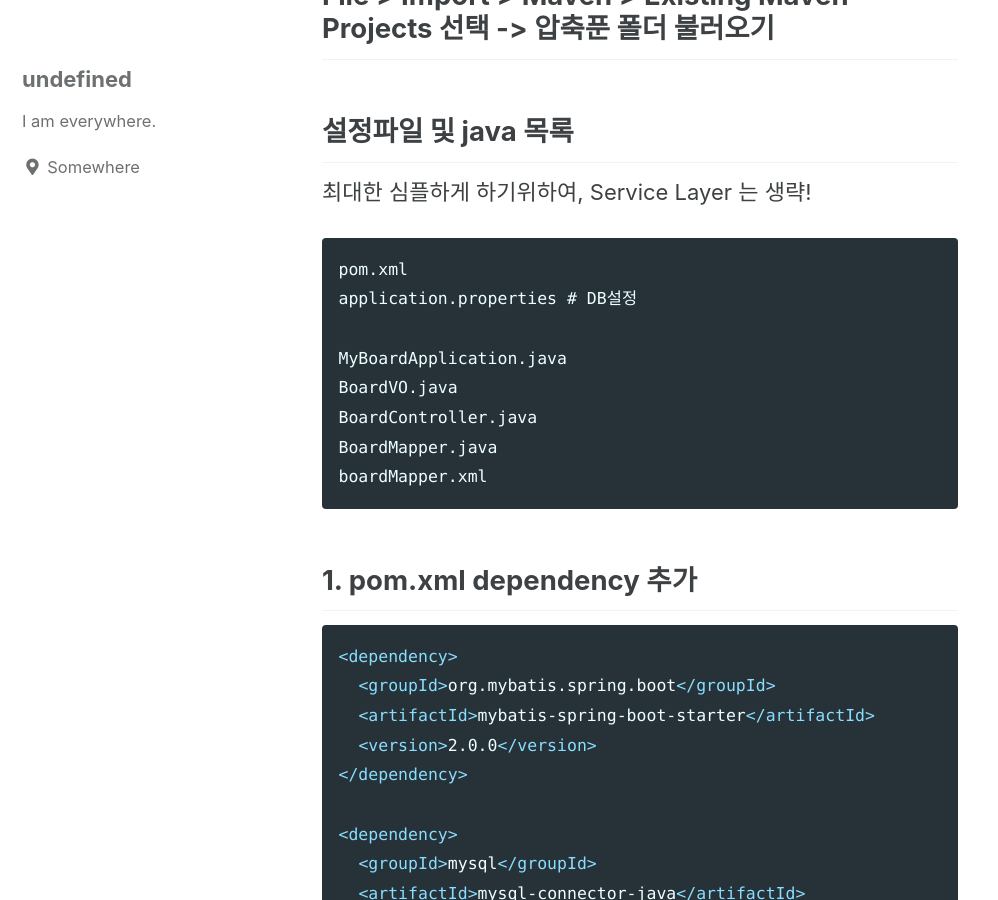
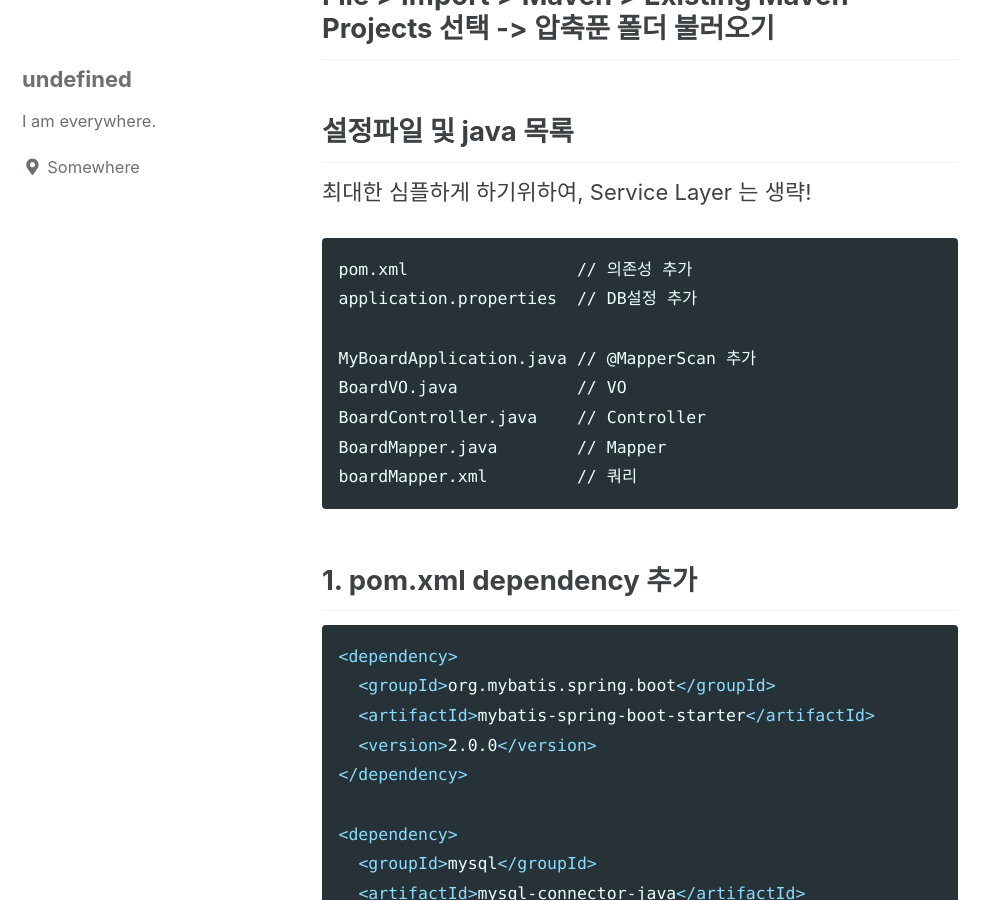
Before and after one commit to Jn22L/jn22l.github.io, a Jekyll site: the page built from _posts/2020-11-10-STS-mybatis-mysql설정.md, in a window 1280 px wide and 900 px high, scrolled down 1092 px. Shown: the whole window, without its empty margins (0-998 px from the left). Built offline with Jekyll 4.4.1, drawn with Linux system fonts in a browser that asks for light colours; cached includes are drawn as plain includes.

Commit message:
Update 2020-11-10-STS-mybatis-mysql설정.md

````diff
--- a/_posts/2020-11-10-STS-mybatis-mysql설정.md
+++ b/_posts/2020-11-10-STS-mybatis-mysql설정.md
@@ -24,14 +24,14 @@ springboot mybatis mysql 최소설정으로 끝내기
 ## 설정파일 및 java 목록
 최대한 심플하게 하기위하여, Service Layer 는 생략!
 ```
-pom.xml
-application.properties # DB설정
+pom.xml                 // 의존성 추가
+application.properties  // DB설정 추가
 
-MyBoardApplication.java
-BoardVO.java
-BoardController.java
-BoardMapper.java
-boardMapper.xml
+MyBoardApplication.java // @MapperScan 추가
+BoardVO.java            // VO
+BoardController.java    // Controller
+BoardMapper.java        // Mapper
+boardMapper.xml         // 쿼리
 ```
 
 ## 1. pom.xml dependency 추가
````
